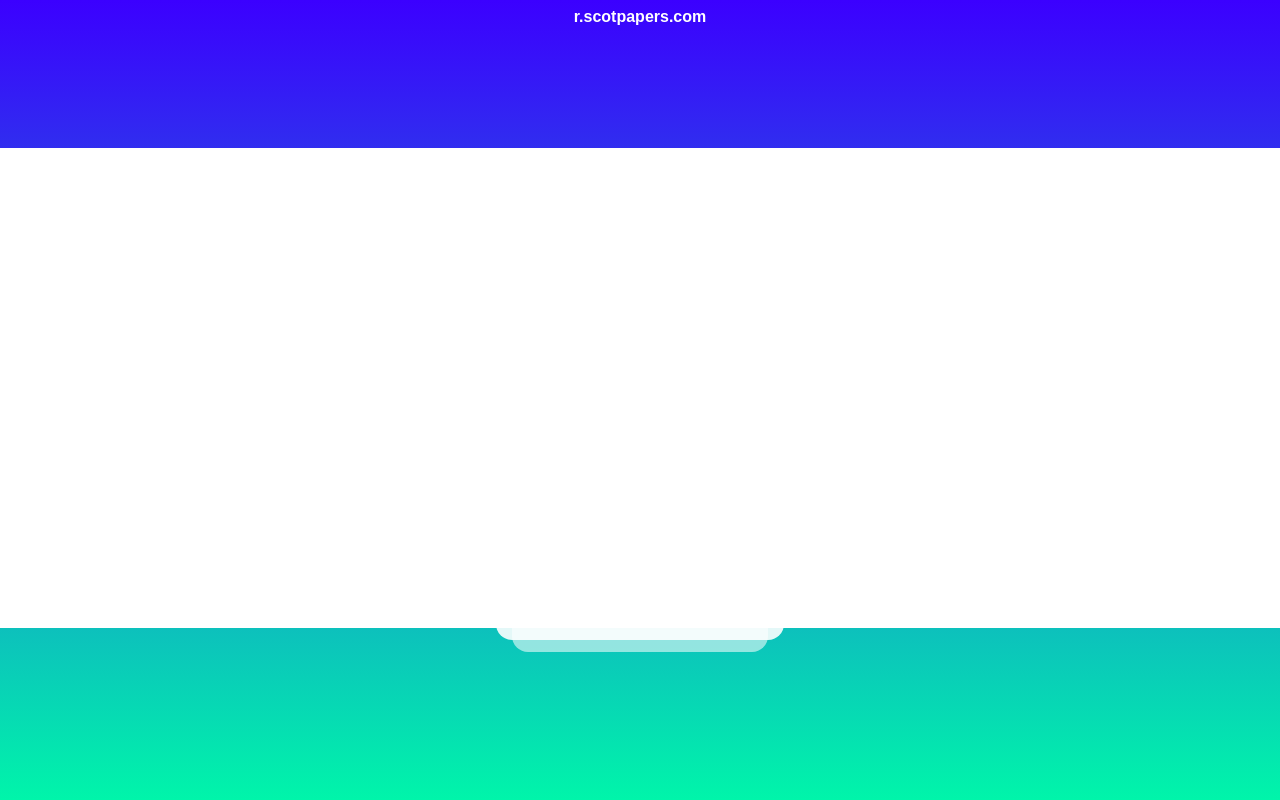
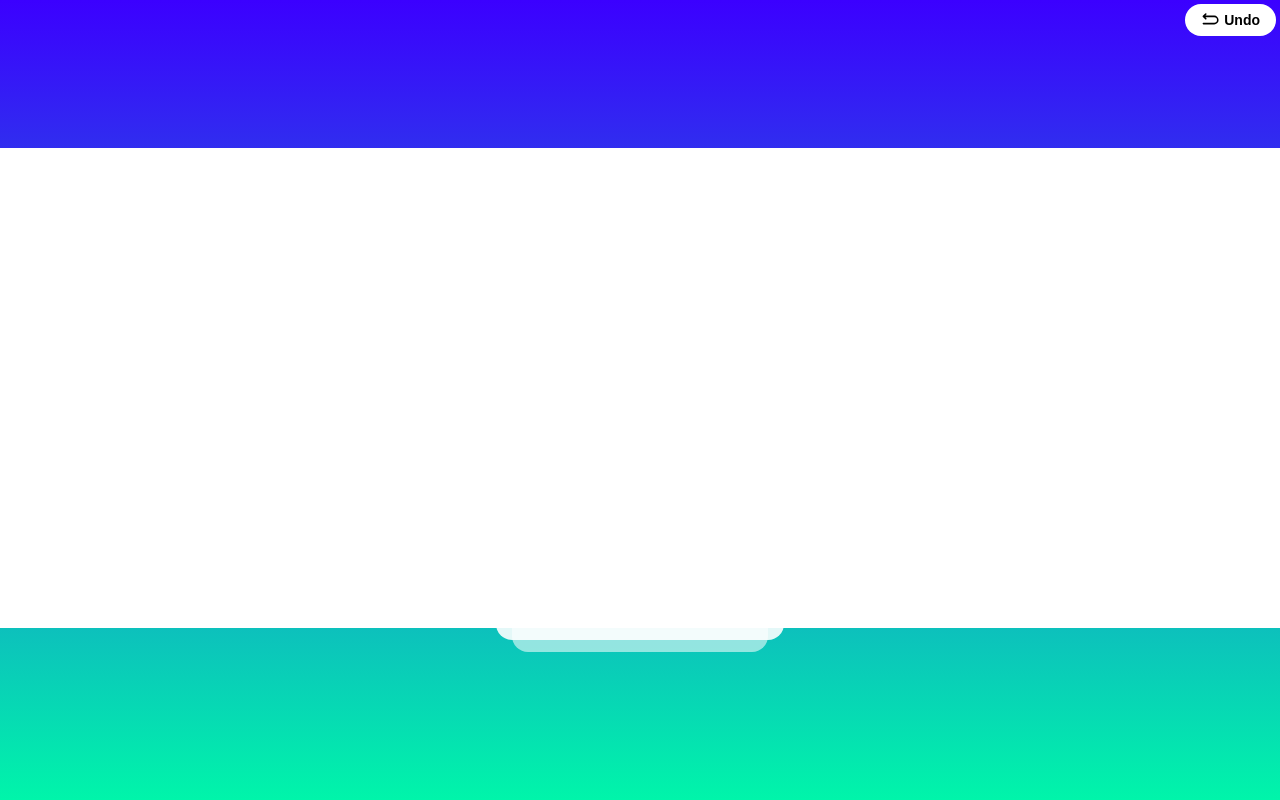
Before and after one commit to qwkdev/papers-review, a plain HTML site: page index.html in a window 1280 px wide. Shown: the top 800 px of the page. Drawn offline with Linux system fonts and the light colour scheme.

Commit message:
Update index.html

```diff
--- a/index.html
+++ b/index.html
@@ -18,26 +18,46 @@ body {
 	display: none !important;
 }
 
-main {
+#top {
 	position: absolute;
-	top: 50%;
-	left: 50%;
-	transform: translate(-50%, -50%);
+	top: .5vh;
+	right: .5vh;
 
-	width: 40vh;
-	height: 100dvh;
-}
+	display: flex;
+	align-items: center;
+	justify-content: end;
 
-#logo {
-	text-align: center;
-	color: #fff;
-	font-family: Arial;
-	font-weight: 700;
-	font-size: 2vh;
-	margin: 1vh 0;
+	button {
+		height: 4vh;
+		font-size: 1.75vh;
+		font-weight: 600;
+		color: #000;
 
-	&::selection {
-		background: #fff7;
+		display: flex;
+		align-items: center;
+		justify-content: center;
+
+		background: #fff;
+		border-radius: 4vh;
+		border: none;
+		padding: 0 2vh;
+		gap: .5vh;
+
+		transition: .2s;
+
+		svg {
+			stroke: #000;
+			height: 60%;
+			aspect-ratio: 1/1;
+		}
+
+		&:hover {
+			transform: scale(1.05);
+
+			&:active {
+				transform: scale(1);
+			}
+		}
 	}
 }
 #queue {
@@ -46,7 +66,7 @@ main {
 	left: 50%;
 	transform: translate(-50%, -50%);
 
-	width: 100%;
+	width: 40vh;
 	height: 63vh;
 	/* border: 1px solid red; */
 
@@ -106,18 +126,25 @@ main {
 	</style>
 </head>
 <body>
-	<main>
-		<h1 id="logo">r.scotpapers.com</h1>
-		<div id="queue" style="--anim: 0;">
-			<div class="card" id="active"></div>
-			<div class="card" style="--n: 1;" id="second"></div>
-			<div class="card" style="--n: 2;"></div>
-			<div class="card" style="--n: 3;"></div>
+	<div id="top">
+		<button>
+			<svg viewBox="0 0 24 24" fill="none" xmlns="http://www.w3.org/2000/svg"><g><path d="M3 8H16.5C18.9853 8 21 10.0147 21 12.5C21 14.9853 18.9853 17 16.5 17H3M3 8L6 5M3 8L6 11" stroke-width="2" stroke-linecap="round" stroke-linejoin="round"></path></g></svg>
+			Undo
+		</button>
+	</div>
+	<div id="queue" style="--anim: 0;">
+		<div class="card" id="active">
+			<p>Example reivew body</p>
+			<h3>&ndash;&nbsp; Name</h3>
 		</div>
-	</main>
+		<div class="card" style="--n: 1;" id="second"></div>
+		<div class="card" style="--n: 2;"></div>
+		<div class="card" style="--n: 3;"></div>
+	</div>
 
 	<script>
 		const target = 200;
+		let active = false;
 		const cardqueue = document.getElementById('queue');
 
 		async function wait(ms) {
@@ -137,7 +164,7 @@ main {
 
 		let start;
 		activecard.addEventListener('pointerdown', e => {
-			if (cardqueue.dataset.ignore == '1') return;
+			if (!active || cardqueue.dataset.ignore == '1') return;
 			start = e.clientX;
 			activecard.dataset.drag = '1';
 		});
```
